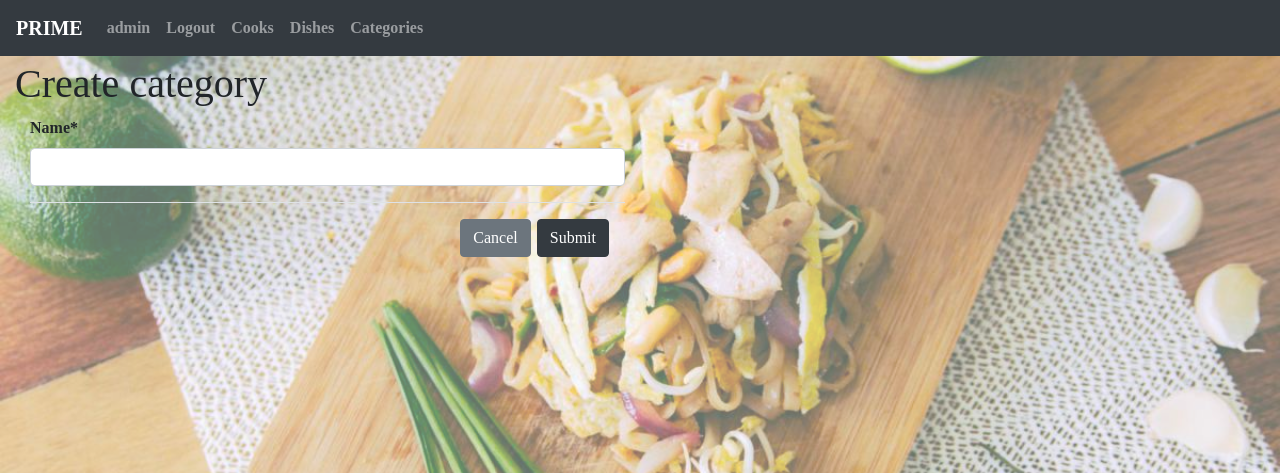
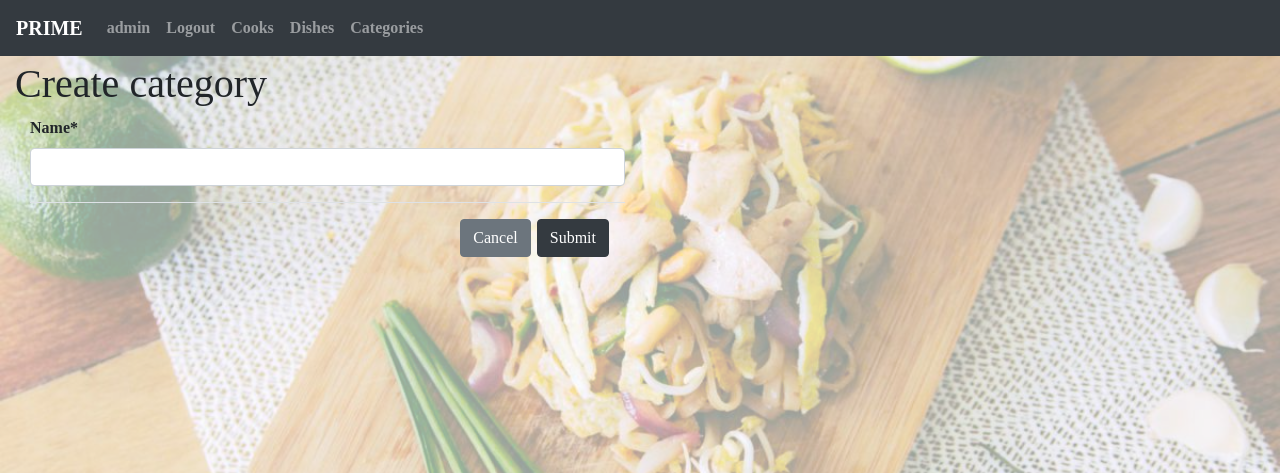
Before and after one commit to KatrinLazarenko/restaurant-kitchen-service, a Django app: page /categories/create/ in a window 1280 px wide. Shown: the top 473 px of the page. Run offline with Django 4.2, Linux system fonts and the light colour scheme; a user stored in the database is signed in; some libraries are stand-ins or nearby versions.

Commit message:
Set background opacity

```diff
--- a/static/css/styles.css
+++ b/static/css/styles.css
@@ -15,7 +15,7 @@
   width: 100%;
   height: 100%;
   min-height: 100vh;
-  opacity: 0.6;
+  opacity: 0.4;
   background-image: url("../img/maintopic.png");
   background-repeat: no-repeat;
   background-position: 50% 0;
```
